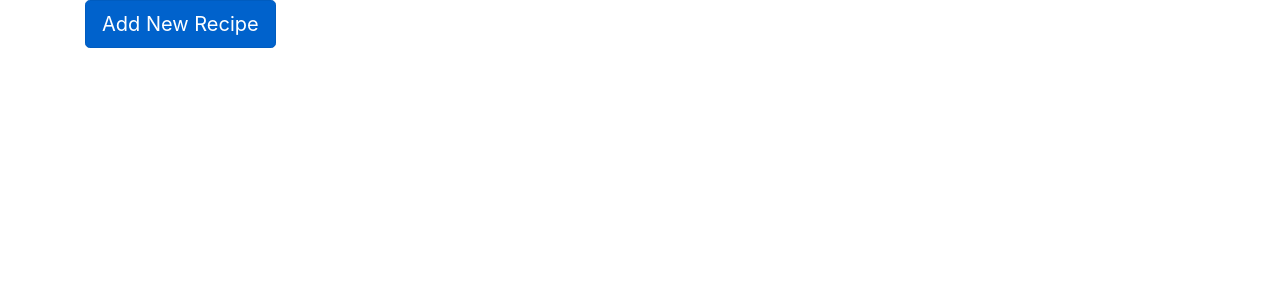
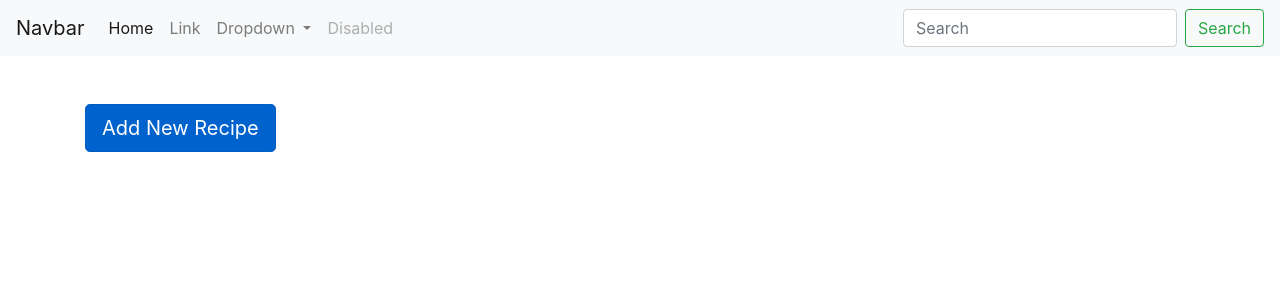
Before and after one commit to rhuthik/food-app, a Flask app: page /home in a window 1280 px wide. Shown: the top 300 px of the page. Run offline with Flask 2, Linux system fonts and the light colour scheme; data that the repository does not hold is empty; some libraries are stand-ins or nearby versions.

Commit message:
-Added base.html -Made add.html,home.html to fit to base.html -added navigation bar(dummy)

```diff
--- /dev/null
+++ b/foodapp/templates/base.html
@@ -0,0 +1,62 @@
+<!doctype html>
+<html lang="en">
+  <head>
+    <meta charset="utf-8">
+    <meta name="viewport" content="width=device-width, initial-scale=1, shrink-to-fit=no">
+    <link rel="stylesheet" href="https://maxcdn.bootstrapcdn.com/bootstrap/4.0.0/css/bootstrap.min.css" integrity="sha384-Gn5384xqQ1aoWXA+058RXPxPg6fy4IWvTNh0E263XmFcJlSAwiGgFAW/dAiS6JXm" crossorigin="anonymous">
+    {% block TITLE %}
+    {% endblock %}
+  </head>
+
+  <body>
+    <nav class="navbar navbar-expand-lg navbar-light bg-light">
+  <a class="navbar-brand" href="#">Navbar</a>
+  <button class="navbar-toggler" type="button" data-toggle="collapse" data-target="#navbarSupportedContent" aria-controls="navbarSupportedContent" aria-expanded="false" aria-label="Toggle navigation">
+    <span class="navbar-toggler-icon"></span>
+  </button>
+
+  <div class="collapse navbar-collapse" id="navbarSupportedContent">
+    <ul class="navbar-nav mr-auto">
+      <li class="nav-item active">
+        <a class="nav-link" href="#">Home <span class="sr-only">(current)</span></a>
+      </li>
+      <li class="nav-item">
+        <a class="nav-link" href="#">Link</a>
+      </li>
+      <li class="nav-item dropdown">
+        <a class="nav-link dropdown-toggle" href="#" id="navbarDropdown" role="button" data-toggle="dropdown" aria-haspopup="true" aria-expanded="false">
+          Dropdown
+        </a>
+        <div class="dropdown-menu" aria-labelledby="navbarDropdown">
+          <a class="dropdown-item" href="#">Action</a>
+          <a class="dropdown-item" href="#">Another action</a>
+          <div class="dropdown-divider"></div>
+          <a class="dropdown-item" href="#">Something else here</a>
+        </div>
+      </li>
+      <li class="nav-item">
+        <a class="nav-link disabled" href="#">Disabled</a>
+      </li>
+    </ul>
+    <form class="form-inline my-2 my-lg-0">
+      <input class="form-control mr-sm-2" type="search" placeholder="Search" aria-label="Search">
+      <button class="btn btn-outline-success my-2 my-sm-0" type="submit">Search</button>
+    </form>
+  </div>
+</nav>
+    <div class="container my-5 ">
+      <div class="row">
+        <div class="col-sm">
+
+            {% block content %}
+            {% endblock %}
+
+          </div>
+      </div>
+    </div>
+
+    <script src="https://code.jquery.com/jquery-3.2.1.slim.min.js" integrity="sha384-KJ3o2DKtIkvYIK3UENzmM7KCkRr/rE9/Qpg6aAZGJwFDMVNA/GpGFF93hXpG5KkN" crossorigin="anonymous"></script>
+    <script src="https://cdnjs.cloudflare.com/ajax/libs/popper.js/1.12.9/umd/popper.min.js" integrity="sha384-ApNbgh9B+Y1QKtv3Rn7W3mgPxhU9K/ScQsAP7hUibX39j7fakFPskvXusvfa0b4Q" crossorigin="anonymous"></script>
+    <script src="https://maxcdn.bootstrapcdn.com/bootstrap/4.0.0/js/bootstrap.min.js" integrity="sha384-JZR6Spejh4U02d8jOt6vLEHfe/JQGiRRSQQxSfFWpi1MquVdAyjUar5+76PVCmYl" crossorigin="anonymous"></script>
+  </body>
+</html>
--- a/foodapp/templates/home.html
+++ b/foodapp/templates/home.html
@@ -1,24 +1,14 @@
-<!doctype html>
-<html lang="en">
-  <head>
-    <!-- Required meta tags -->
-    <meta charset="utf-8">
-    <meta name="viewport" content="width=device-width, initial-scale=1, shrink-to-fit=no">
+{% extends "base.html" %}
 
-    <!-- Bootstrap CSS -->
-    <link rel="stylesheet" href="https://maxcdn.bootstrapcdn.com/bootstrap/4.0.0/css/bootstrap.min.css" integrity="sha384-Gn5384xqQ1aoWXA+058RXPxPg6fy4IWvTNh0E263XmFcJlSAwiGgFAW/dAiS6JXm" crossorigin="anonymous">
+  {% block TITLE %}
+  <title>Home</title>
+  {% endblock %}
 
-    <title>Home</title>
-  </head>
-  <body>
-
-    <div class="container">
-      <div class="row">
-        <div class="col-sm">
+  {% block content%}
   <h2><a href="{{ url_for('add') }}"class="btn btn-primary btn-lg active" role="button" aria-pressed="true">Add New Recipe</a></h2>
   <div class="card-columns">
   {% for recipe in recipes %}
-          <div class="card">
+  <div class="card" class="hoverable">
     <img class="card-img-top" src="static/images/Choor.jpg" alt="Card image cap">
     <div class="card-body">
       <h4 class="card-title"><div class="p-3 mb-2 bg-secondary text-white">{{ recipe.name }}</div></h4>
@@ -44,14 +34,4 @@
   <br>
   {% endfor %}
   </div>
-        </div>
-      </div>
-    </div>
-
-<!-- Optional JavaScript -->
-    <!-- jQuery first, then Popper.js, then Bootstrap JS -->
-    <script src="https://code.jquery.com/jquery-3.2.1.slim.min.js" integrity="sha384-KJ3o2DKtIkvYIK3UENzmM7KCkRr/rE9/Qpg6aAZGJwFDMVNA/GpGFF93hXpG5KkN" crossorigin="anonymous"></script>
-    <script src="https://cdnjs.cloudflare.com/ajax/libs/popper.js/1.12.9/umd/popper.min.js" integrity="sha384-ApNbgh9B+Y1QKtv3Rn7W3mgPxhU9K/ScQsAP7hUibX39j7fakFPskvXusvfa0b4Q" crossorigin="anonymous"></script>
-    <script src="https://maxcdn.bootstrapcdn.com/bootstrap/4.0.0/js/bootstrap.min.js" integrity="sha384-JZR6Spejh4U02d8jOt6vLEHfe/JQGiRRSQQxSfFWpi1MquVdAyjUar5+76PVCmYl" crossorigin="anonymous"></script>
-  </body>
-</html>
+  {% endblock %}
```
Also changed, not shown: foodapp/templates/add.html (+6 -9 lines). Lines whose indentation alone changed are shown as unchanged.
